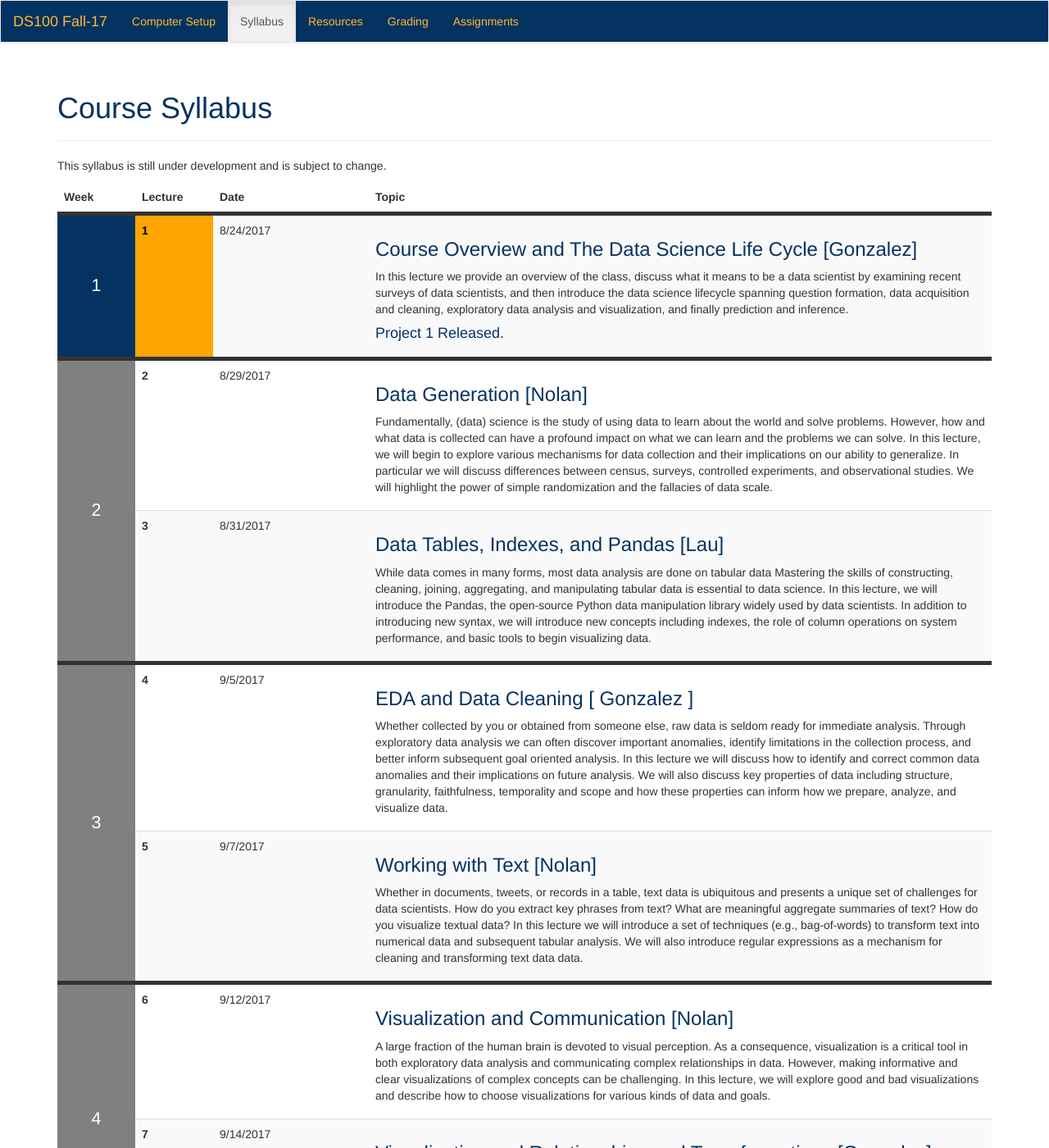
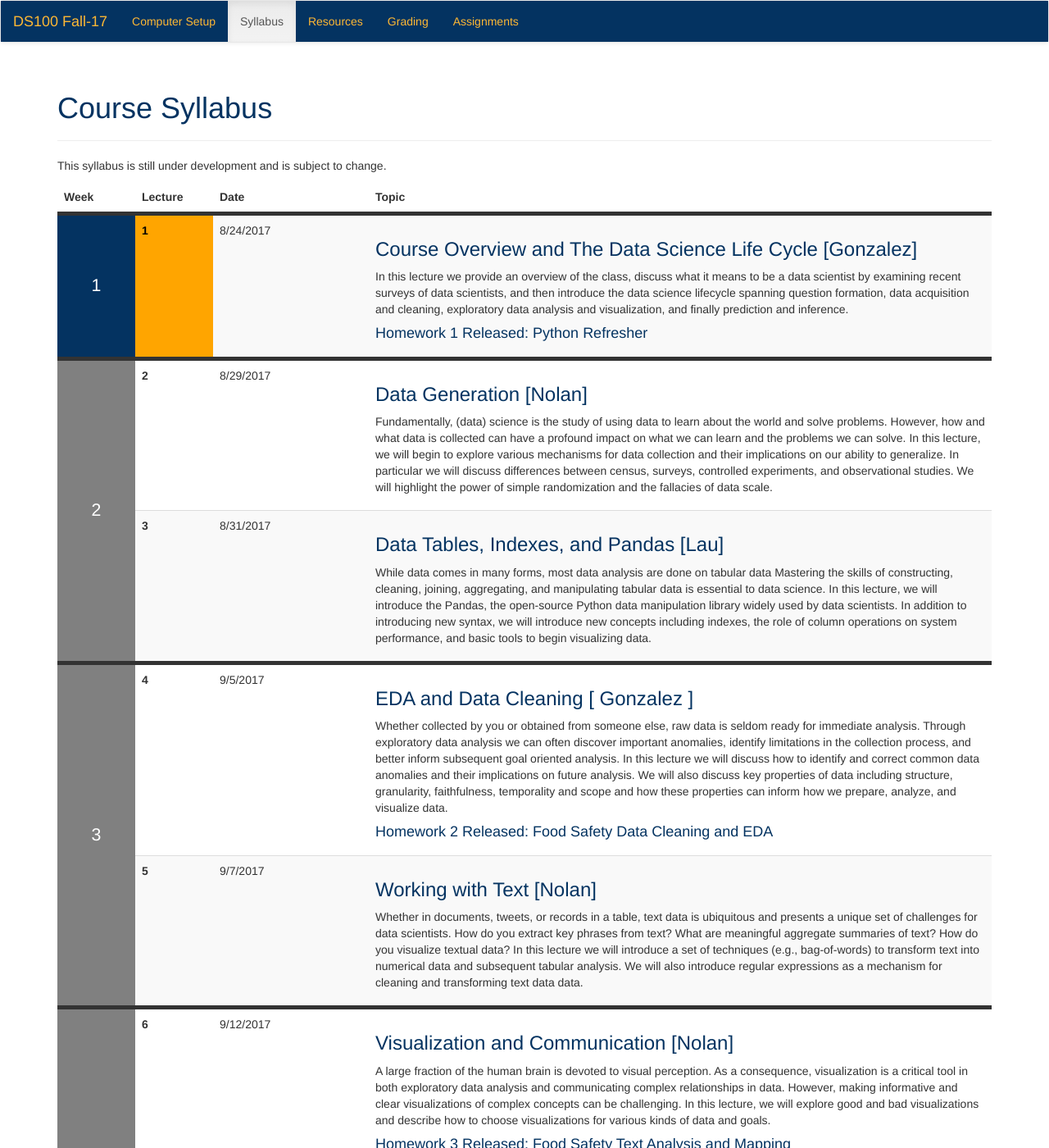
Before and after one commit to DS-100/fa17, a Jekyll site: the page built from syllabus.md, in a window 1280 px wide and 1400 px high. Shown: the whole window at 82% size. Built offline with Jekyll 4.4.1, drawn with Linux system fonts in a browser that asks for light colours; nearby versions of some CDN libraries; some of the changed text lies outside the part shown.

Commit message:
tentative schedule of homeworks

```diff
--- a/syllabus.md
+++ b/syllabus.md
@@ -96,7 +96,7 @@ The actual lectures.  Dates are rendered automatically using Jekyll
 
 In this lecture we provide an overview of the class, discuss what it means to be a data scientist by examining recent surveys of data scientists, and then introduce the data science lifecycle spanning question formation, data acquisition and cleaning, exploratory data analysis and visualization, and finally prediction and inference.
 
-#### Project 1 Released.
+#### Homework 1 Released: Python Refresher
 
 
 
@@ -128,6 +128,7 @@ While data comes in many forms, most data analysis are done on tabular data Mast
 Whether collected by you or obtained from someone else, raw data is seldom ready for immediate analysis.  Through exploratory data analysis we can often discover important anomalies, identify limitations in the collection process, and better inform subsequent goal oriented analysis.  In this lecture we will discuss how to identify and correct common data anomalies and their implications on future analysis.  We will also discuss key properties of data including structure, granularity, faithfulness, temporality and scope and how these properties can inform how we prepare, analyze, and visualize data.
 
 
+#### Homework 2 Released: Food Safety Data Cleaning and EDA
 
 
 <!-- ######################################################### -->
@@ -146,6 +147,8 @@ Whether in documents, tweets, or records in a table, text data is ubiquitous and
 ### Visualization and Communication [Nolan]
 
 A large fraction of the human brain is devoted to visual perception.   As a consequence, visualization is a critical tool in both exploratory data analysis and communicating complex relationships in data.   However, making informative and clear visualizations of complex concepts can be challenging.  In this lecture, we will explore good and bad visualizations and describe how to choose visualizations for various kinds of data and goals.
+
+#### Homework 3 Released: Food Safety Text Analysis and Mapping
 
 <!--
 ##### Lecture Notes:
@@ -170,6 +173,8 @@ Often directly visualizing data and relationships can result in less informative
 
 The statistician (and data scientist ahead of his time) George Box once wrote “Essentially, all models are wrong, but some are useful.”  A key step in data science is developing models that capture the basic essential patterns in data and whose parametric shape can provide inferential insight and enable prediction.  Data scientists build models from basic distributions to describe ever increasingly complex phenomena.  In this lecture we will begin to introduce basic statistical distributions and discuss how to fit these distributions to data.  We begin to discuss the art of model design.
 
+#### Homework 4 Released: Bike Sharing and Multivariate Visualization
+
 
 
 <!-- ######################################################### -->
@@ -190,7 +195,7 @@ How do we characterize a model estimation procedure?  In this lecture we will co
 
 A key step in inference is often answering a question about the world.  Are students more likely to succeed if they study?  Answering these inferential questions is hypothesis testing.  In this lecture we will examine a collection non-parametric hypothesis tests.  These powerful procedures build on the basic idea of random simulation to help quantify our certainty in a particular conclusion.  In the process of using these procedures we will also touch on the challenges of false discovery and multiple hypothesis testing.
 
-
+#### Project 1 Released: Twitter Analysis
 
 <!-- ######################################################### -->
 {% include syllabus_entry dates=dates %}
```
